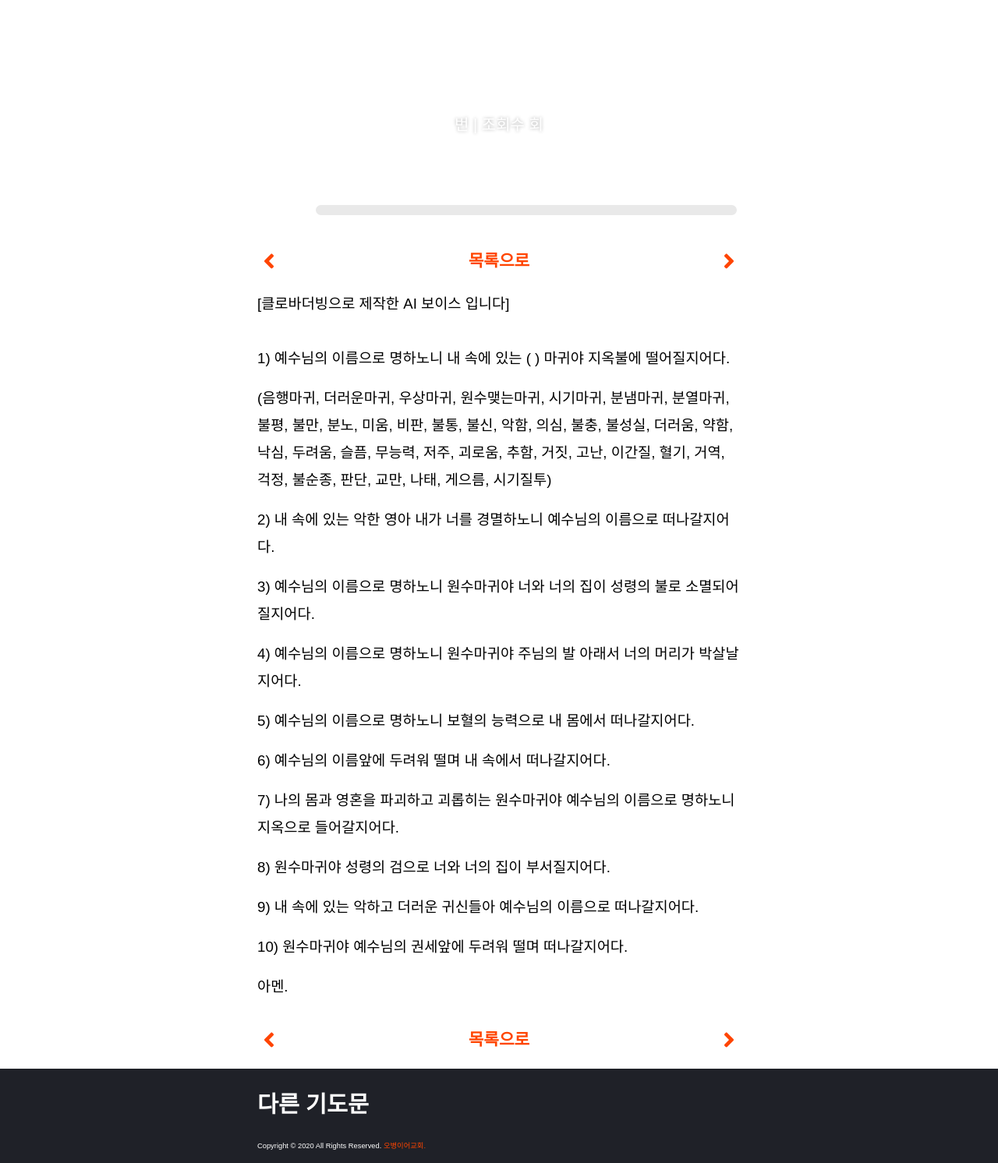
After one commit to tamasino52/prayer_training_book, a Flask app: template templates/context/영적 대적 기도.html in a window 1280 px wide. The commit adds this page. Shown: the whole page at 78% size. Run offline with Flask 2, Linux system fonts and the light colour scheme; the template is opened without the code that fills it, so the values that code supplies are empty; some libraries are stand-ins or nearby versions; some web fonts are replaced.

Commit message:
베타버전 2.5 - 새신자를 위한 기도, 영적 대적 기도 추가 - 캐시 방지

```diff
--- a/__init__.py
+++ b/__init__.py
@@ -11,7 +11,7 @@ Bootstrap(app)
 cache = Cache()
 cache.init_app(app, config={'CACHE_TYPE': 'simple'})
 
-version = '2.4'
+version = '2.5'
 
 # 데이터베이스 역할을 하는 리스트
 """
@@ -25,7 +25,15 @@ update : 최근 갱신일
 """
 book_list = [
     {
-        'id': 0,
+        'title': '기도훈련집 전체 한 번에 읽기',
+        'image': '../static/images/blog.jpg',
+        'context': 'context/기도훈련집1.html',
+        'mp3': '../static/files/기도훈련집(압축).mp3',
+        'bgm': '../static/files/비파와 수금 Vol.2 (Piano 유진희).mp3',
+        'watch': 0,
+        'update': '2020-11-17'
+    },
+    {
         'title': '나라를 위한 기도',
         'image': '../static/images/city2.jpg',
         'context': 'context/나라를 위한 기도.html',
@@ -35,7 +43,6 @@ book_list = [
         'update': '2020-11-05'
     },
     {
-        'id': 1,
         'title': '교회를 위한 기도',
         'image': '../static/images/church2.jpg',
         'context': 'context/교회를 위한 기도.html',
@@ -45,7 +52,6 @@ book_list = [
         'update': '2020-11-05'
     },
     {
-        'id': 2,
         'title': '담임목사님을 위한 기도',
         'image': '../static/images/church.jpg',
         'context': 'context/담임목사님을 위한 기도.html',
@@ -55,7 +61,6 @@ book_list = [
         'update': '2020-11-05'
     },
     {
-        'id': 3,
         'title': '목장을 위한 기도',
         'image': '../static/images/cross1.jpg',
         'context': 'context/목장을 위한 기도.html',
@@ -65,7 +70,6 @@ book_list = [
         'update': '2020-11-05'
     },
     {
-        'id': 4,
         'title': '태신자를 위한 기도',
         'image': '../static/images/cross2.jpg',
         'context': 'context/태신자를 위한 기도.html',
@@ -75,7 +79,6 @@ book_list = [
         'update': '2020-11-05'
     },
     {
-        'id': 5,
         'title': '사람을 위한 기도',
         'image': '../static/images/family1.jpg',
         'context': 'context/사람을 위한 기도.html',
@@ -85,7 +88,6 @@ book_list = [
         'update': '2020-11-05'
     },
     {
-        'id': 6,
         'title': '가정을 위한 기도',
         'image': '../static/images/family2.jpg',
         'context': 'context/가정을 위한 기도.html',
@@ -95,7 +97,6 @@ book_list = [
         'update': '2020-11-05'
     },
     {
-        'id': 7,
         'title': '남편을 위한 기도',
         'image': '../static/images/blog.jpg',
         'context': 'context/남편을 위한 기도.html',
@@ -105,7 +106,6 @@ book_list = [
         'update': '2020-11-05'
     },
     {
-        'id': 8,
         'title': '아내를 위한 기도',
         'image': '../static/images/episode.jpg',
         'context': 'context/아내를 위한 기도.html',
@@ -115,7 +115,6 @@ book_list = [
         'update': '2020-11-05'
     },
     {
-        'id': 9,
         'title': '부모를 위한 기도',
         'image': '../static/images/contact.jpg',
         'context': 'context/부모를 위한 기도.html',
@@ -125,7 +124,6 @@ book_list = [
         'update': '2020-11-05'
     },
     {
-        'id': 10,
         'title': '자녀를 위한 기도',
         'image': '../static/images/family2.jpg',
         'context': 'context/자녀를 위한 기도.html',
@@ -135,7 +133,6 @@ book_list = [
         'update': '2020-11-05'
     },
     {
-        'id': 11,
         'title': '개인기도 1',
         'image': '../static/images/forest.jpg',
         'context': 'context/개인기도 1.html',
@@ -145,7 +142,6 @@ book_list = [
         'update': '2020-11-05'
     },
     {
-        'id': 12,
         'title': '개인기도 2',
         'image': '../static/images/cloud.jpg',
         'context': 'context/개인기도 2.html',
@@ -155,7 +151,6 @@ book_list = [
         'update': '2020-11-05'
     },
     {
-        'id': 13,
         'title': '회개기도',
         'image': '../static/images/blue.jpg',
         'context': 'context/회개기도.html',
@@ -165,7 +160,6 @@ book_list = [
         'update': '2020-11-05'
     },
     {
-        'id': 14,
         'title': '영적인 힘을 얻기 위한 기도',
         'image': '../static/images/city3.jpg',
         'context': 'context/영적인 힘을 얻기 위한 기도.html',
@@ -175,7 +169,6 @@ book_list = [
         'update': '2020-11-05'
     },
     {
-        'id': 15,
         'title': '시험이 있을 때 드리는 기도',
         'image': '../static/images/blue.jpg',
         'context': 'context/시험이 있을 때 드리는 기도.html',
@@ -185,7 +178,6 @@ book_list = [
         'update': '2020-11-05'
     },
     {
-        'id': 16,
         'title': '기도가 잘 되지 않을 때 드리는 기도',
         'image': '../static/images/cross4.jpg',
         'context': 'context/기도가 잘 되지 않을 때 드리는 기도.html',
@@ -195,7 +187,6 @@ book_list = [
         'update': '2020-11-05'
     },
     {
-        'id': 17,
         'title': '삶에 지칠 때 드리는 기도',
         'image': '../static/images/cross3.jpg',
         'context': 'context/삶에 지칠 때 드리는 기도.html',
@@ -205,7 +196,6 @@ book_list = [
         'update': '2020-11-05'
     },
     {
-        'id': 18,
         'title': '감사할 때 드리는 기도',
         'image': '../static/images/day.jpg',
         'context': 'context/감사할 때 드리는 기도.html',
@@ -215,7 +205,6 @@ book_list = [
         'update': '2020-11-05'
     },
     {
-        'id': 19,
         'title': '몸이 아플 때 드리는 기도',
         'image': '../static/images/blue.jpg',
         'context': 'context/몸이 아플 때 드리는 기도.html',
@@ -225,7 +214,6 @@ book_list = [
         'update': '2020-11-05'
     },
     {
-        'id': 20,
         'title': '부부간에 불화가 있을 때 드리는 기도',
         'image': '../static/images/wave.jpg',
         'context': 'context/부부간에 불화가 있을 때 드리는 기도.html',
@@ -235,7 +223,6 @@ book_list = [
         'update': '2020-11-05'
     },
     {
-        'id': 21,
         'title': '물질적인 어려움에 있을 때 드리는 기도',
         'image': '../static/images/wave2.jpg',
         'context': 'context/물질적인 어려움에 있을 때 드리는 기도.html',
@@ -245,7 +232,6 @@ book_list = [
         'update': '2020-11-05'
     },
     {
-        'id': 22,
         'title': '사업을 위한 기도',
         'image': '../static/images/business.jpg',
         'context': 'context/사업을 위한 기도.html',
@@ -255,7 +241,6 @@ book_list = [
         'update': '2020-11-05'
     },
     {
-        'id': 23,
         'title': '하루를 시작하며 드리는 기도',
         'image': '../static/images/day.jpg',
         'context': 'context/하루를 시작하며 드리는 기도.html',
@@ -265,7 +250,6 @@ book_list = [
         'update': '2020-11-05'
     },
     {
-        'id': 24,
         'title': '하루를 마감하며 드리는 기도',
         'image': '../static/images/night.jpg',
         'context': 'context/하루를 마감하며 드리는 기도.html',
@@ -275,26 +259,36 @@ book_list = [
         'update': '2020-11-05'
     },
     {
-        'id': 25,
-        'title': '기도훈련집 전체 한 번에 읽기',
-        'image': '../static/images/blog.jpg',
-        'context': 'context/기도훈련집1.html',
-        'mp3': '../static/files/기도훈련집(압축).mp3',
-        'bgm': '../static/files/비파와 수금 Vol.2 (Piano 유진희).mp3',
-        'watch': 0,
-        'update': '2020-11-17'
-    },
-    {
-        'id': 26,
-        'title': '소원기도문',
+        'title': '50일 소원기도문',
         'image': '../static/images/wave2.jpg',
         'context': 'context/소원기도문.html',
         'mp3': '../static/files/소원기도문_audio.mp3',
         'bgm': '../static/files/비파와 수금 Vol.15 - 내일 일은 난 몰라요 (Piano 유진희).mp3',
         'watch': 0,
         'update': '2020-11-23'
+    },
+    {
+        'title': '새신자를 위한 기도',
+        'image': '../static/images/cross2.jpg',
+        'context': 'context/새신자를 위한 기도.html',
+        'mp3': '../static/files/새신자를+위한+기도_audio.mp3',
+        'bgm': '../static/files/비파와 수금 Vol.15 - 내일 일은 난 몰라요 (Piano 유진희).mp3',
+        'watch': 0,
+        'update': '2020-12-03'
+    },
+    {
+        'title': '영적 대적 기도',
+        'image': '../static/images/cross3.jpg',
+        'context': 'context/영적 대적 기도.html',
+        'mp3': '../static/files/영적+대적+기도_audio2.mp3',
+        'bgm': '../static/files/비파와 수금 Vol.15 - 내일 일은 난 몰라요 (Piano 유진희).mp3',
+        'watch': 0,
+        'update': '2020-12-03'
     }
 ]
+
+for idx, book in enumerate(book_list):
+    book['id'] = idx
 
 # pickle 파일에서 마지막으로 저장했던 기존 데이터를 로드
 if os.path.exists('./stats.pickle'):
--- a/templates/book.html
+++ b/templates/book.html
@@ -7,6 +7,8 @@
 <meta name="description" content="오병이어교회 기도훈련집 {{ book_list[book_id]['title'] }}">
 <meta name="author" content="오병이어교회">
 <meta name="viewport" content="width=device-width, initial-scale=1.0">
+<meta http-equiv="Cache-Control" content="no-cache, no-store, must-revalidate">
+
 <link rel="stylesheet" type="text/css" href="../static/styles/bootstrap-4.1.2/bootstrap.min.css">
 <link rel='stylesheet' href='//cdn.jsdelivr.net/npm/font-kopub@1.0/kopubdotum.min.css'>
 <link rel="stylesheet" type="text/css" href="../static/styles/book.css?version={{ version }}">
@@ -41,7 +43,7 @@
                             <span class="caret"></span>
                         </button>
                         <ul class="dropdown-menu" aria-labelledby="dropdownMenu1">
-                            <li><a href="/download/mp3/{{ book_id }}">나레이션 mp3 다운로드</a></li>
+                            <li><a href="/download/{{ book_id }}">나레이션 mp3 다운로드</a></li>
                         </ul>
                     </div>
                 </div>
--- /dev/null
+++ b/templates/context/영적 대적 기도.html
@@ -0,0 +1,29 @@
+{% extends "book.html" %}
+
+{% block context %}
+
+      <p>1) 예수님의 이름으로 명하노니 내 속에 있는 (   ) 마귀야 지옥불에 떨어질지어다.</p>
+
+      <p>(음행마귀, 더러운마귀, 우상마귀, 원수맺는마귀, 시기마귀, 분냄마귀, 분열마귀, 불평, 불만, 분노, 미움, 비판, 불통, 불신, 악함, 의심, 불충, 불성실, 더러움, 약함, 낙심, 두려움, 슬픔, 무능력, 저주, 괴로움, 추함, 거짓, 고난, 이간질, 혈기, 거역, 걱정, 불순종, 판단, 교만, 나태, 게으름, 시기질투)</p>
+
+      <p>2) 내 속에 있는 악한 영아 내가 너를 경멸하노니 예수님의 이름으로 떠나갈지어다.</p>
+
+      <p>3) 예수님의 이름으로 명하노니 원수마귀야 너와 너의 집이 성령의 불로 소멸되어질지어다.</p>
+
+      <p>4) 예수님의 이름으로 명하노니 원수마귀야 주님의 발 아래서 너의 머리가 박살날지어다.</p>
+
+      <p>5) 예수님의 이름으로 명하노니 보혈의 능력으로 내 몸에서 떠나갈지어다.</p>
+
+      <p>6) 예수님의 이름앞에 두려워 떨며 내 속에서 떠나갈지어다.</p>
+
+      <p>7) 나의 몸과 영혼을 파괴하고 괴롭히는 원수마귀야 예수님의 이름으로 명하노니 지옥으로 들어갈지어다.</p>
+
+      <p>8) 원수마귀야 성령의 검으로 너와 너의 집이 부서질지어다.</p>
+
+      <p>9) 내 속에 있는 악하고 더러운 귀신들아 예수님의 이름으로 떠나갈지어다.</p>
+
+      <p>10) 원수마귀야 예수님의 권세앞에 두려워 떨며 떠나갈지어다.</p>
+
+      <p>아멘.</p>
+
+{% endblock %}
--- a/templates/home.html
+++ b/templates/home.html
@@ -7,6 +7,8 @@
 <meta name="description" content="오병이어교회 기도훈련집">
 <meta name="author" content="오병이어교회">
 <meta name="viewport" content="width=device-width, initial-scale=1.0">
+<meta http-equiv="Cache-Control" content="no-cache, no-store, must-revalidate">
+
 <link rel="stylesheet" type="text/css" href="../static/styles/bootstrap-4.1.2/bootstrap.min.css">
 <link rel='stylesheet' href='//cdn.jsdelivr.net/npm/font-kopub@1.0/kopubdotum.min.css'>
 <link rel="stylesheet" type="text/css" href="../static/styles/home.css?version={{ version }}">
@@ -59,7 +61,7 @@
 
         {% endfor %}
 
-        <div class="book-header size-bookheader weight-1">50일 소원기도</div>
+        <div class="book-header size-bookheader weight-1">짧은 기도문</div>
         <hr>
 
         {% for book in book_list[26:] %}
```
Also changed, not shown: templates/context/새신자를 위한 기도.html (added, +15 -0 lines), templates/context/초등부 개인기도1.html (added, +27 -0 lines), templates/context/초등부 개인기도2.html (added, +27 -0 lines), 1 other file.
